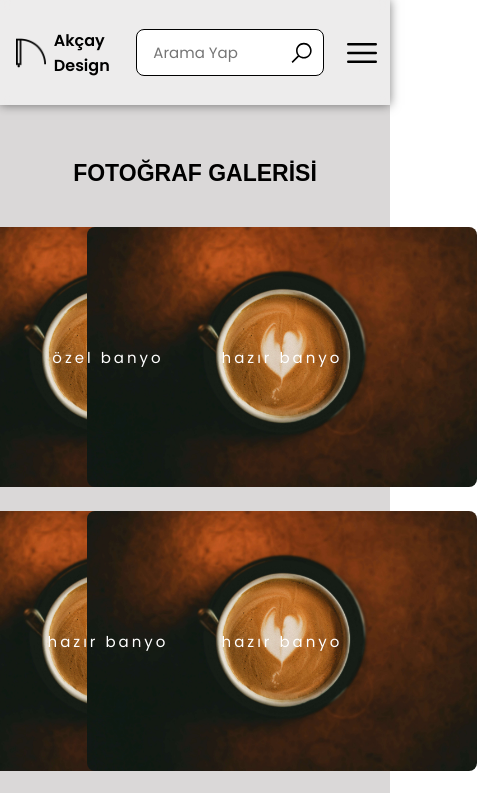
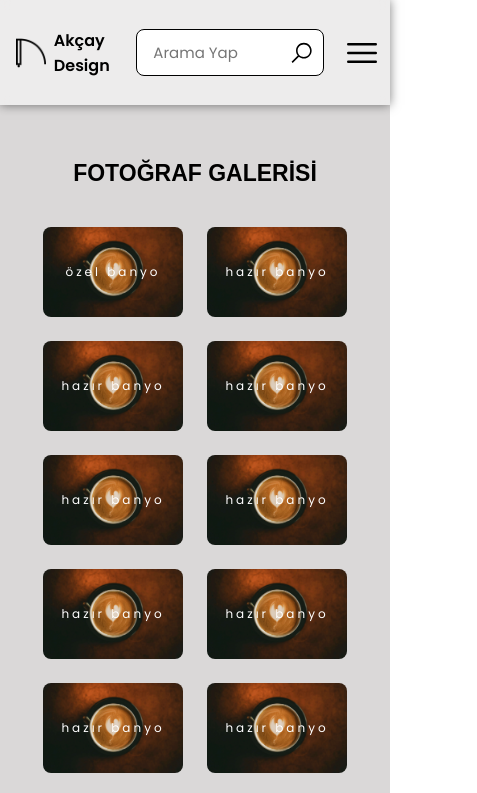
Before and after one commit to ugurakcaydev/akcayDesignWeb, a Next.js app: page /photo-gallery in a window 390 px wide. Shown: the top 793 px of the page, 477 px wide, since content can reach past the window. Built offline with nearby package versions, Linux system fonts and the light colour scheme.

Commit message:
responsive

```diff
--- a/src/app/globals.css
+++ b/src/app/globals.css
@@ -62,7 +62,7 @@ body {
   font-family: Arial, Helvetica, sans-serif;
 }
 
-@media screen and (max-width:470px) {
+@media screen and (max-width:480px) {
   .header {
     font-size: 23px;
     letter-spacing: normal;
--- a/src/pages/photo-gallery/style.css
+++ b/src/pages/photo-gallery/style.css
@@ -19,8 +19,7 @@
 
 
 .hizmetDiv {
-
-    width: 400px;
+    /* width: 400px; */
     background-repeat: no-repeat;
     background-size: cover;
     color: rgb(255, 255, 255);
@@ -34,8 +33,12 @@
     position: relative;
     border-radius: 8px;
 }
+
+.hizmetDiv img {
+    object-fit: cover;
+}
+
 .hizmetName {
-    width: 100%;
     position: absolute;
     top: 50%;
     z-index: 3;
@@ -52,15 +55,42 @@
 
 
 @media screen and (max-width:1040px) {
-    .hizmetDiv {
-        width: 250px;
+    .cartContainer {
+        padding: 0;
+    }
+
+    .hizmetDiv img {
+        width: 300px;
+        height: 200px;
+    }
+}
+
+@media screen and (max-width:800px) {
+    .hizmetDiv img {
+        width: 200px;
+        height: 150px;
+    }
+
+    .hizmetName {
+        font-size: 15px;
+    }
+
+    .cartContainer {
+        gap: 1rem;
+        padding: 0;
     }
 
 }
 
-@media screen and (max-width:800px) {
-    .hizmetDiv {
-        width: 200px;
+@media screen and (max-width:480px) {
+
+    .hizmetDiv img {
+        width: 140px;
+        height: 90px;
+    }
+
+    .hizmetName {
+        font-size: 12px;
     }
 
     .cartContainer {
@@ -69,14 +99,3 @@
     }
 
 }
-
-@media screen and (max-width:470px) {
-    .hizmetDiv {
-        width: 150px;
-    }
-
-    .hizmetName {
-        font-size: 15px;
-    }
-
-}
--- a/src/pages/style.css
+++ b/src/pages/style.css
@@ -423,9 +423,9 @@
         font-weight: 600;
     }
 
-    .backToTop.visible {
+    /* .backToTop.visible {
         display: none;
-    }
+    } */
 
     .outsideProduct {
         width: 160px;
```
Also changed, not shown: src/Components/SocialMedia/style.css (+4 -3 lines), src/Components/SocialMedia/index.js.
